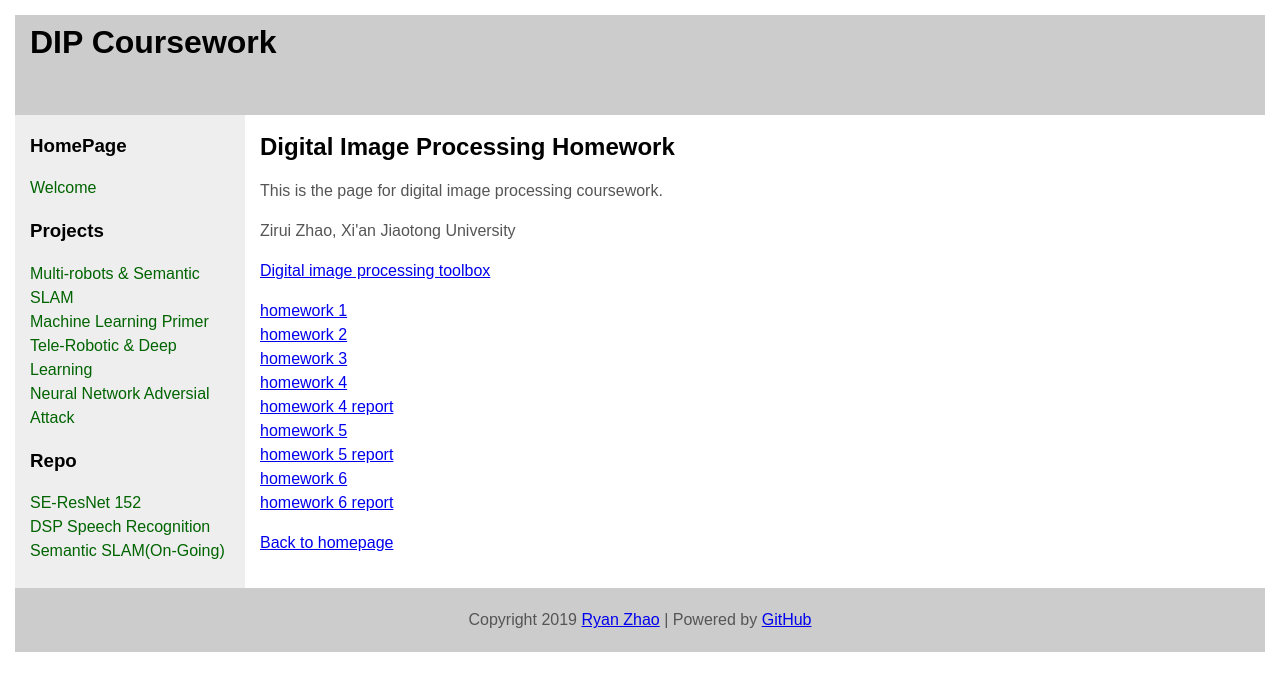
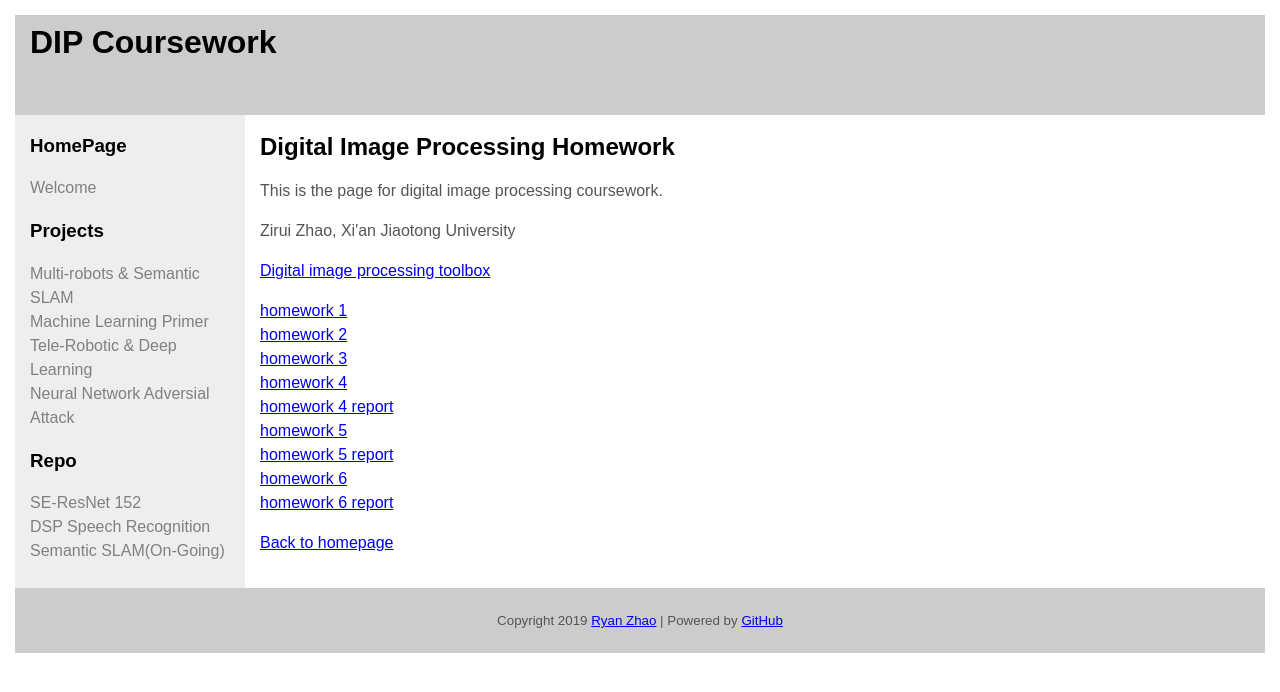
Before and after one commit to 1989Ryan/1989Ryan.github.io, a Jekyll site: the page DIPhw/diphw.html, which Jekyll copies as it is, in a window 1280 px wide. Shown: the top 692 px of the page. Built offline with Jekyll 4.4.1, drawn with Linux system fonts in a browser that asks for light colours.

Commit message:
update color

```diff
--- a/DIPhw/diphw.html
+++ b/DIPhw/diphw.html
@@ -70,7 +70,7 @@
 			}
 
 			nav ul a {
-				color: darkgreen;
+				color: gray;
 				text-decoration: none;
 			}
 
@@ -151,8 +151,8 @@
 
 		<footer id="footer">
 			<div class="innertube">
-				<p>Copyright 2019 <a href="https://github.com/1989Ryan/">Ryan Zhao</a> | Powered by <a
-                href="https://github.com/">GitHub</a> </p>
+				<p><small>Copyright 2019 <a href="https://github.com/1989Ryan/">Ryan Zhao</a> | Powered by <a
+                href="https://github.com/">GitHub</a><small></p>
 			</div>
 		</footer>
 
--- a/_layouts/default.html
+++ b/_layouts/default.html
@@ -53,7 +53,8 @@
         {% if site.github.is_project_page %}
         <p>This project is maintained by <a href="{{ site.github.owner_url }}">{{ site.github.owner_name }}</a></p>
         {% endif %}
-        <p><small>Hosted on GitHub Pages &mdash; Theme by <a href="https://github.com/orderedlist">orderedlist</a></small></p>
+        <p><small>Copyright 2019 <a href="https://github.com/1989Ryan/">Ryan Zhao</a> | Powered by <a
+          href="https://github.com/">GitHub</a></small></p>
       </footer>
     </div>
     <script src="{{ "/assets/js/scale.fix.js" | relative_url }}"></script>
```
Also changed, not shown: DIPhw/hw4.html (+4 -4 lines).
